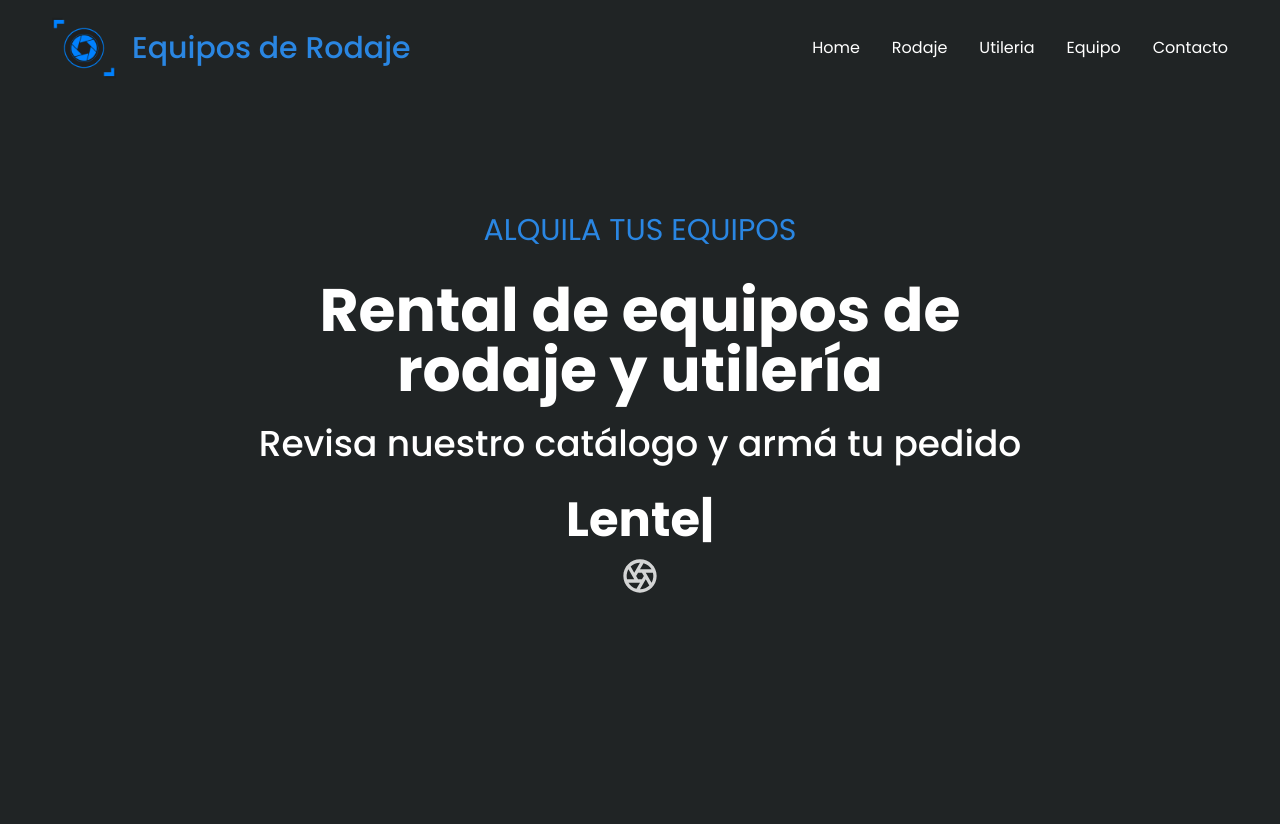
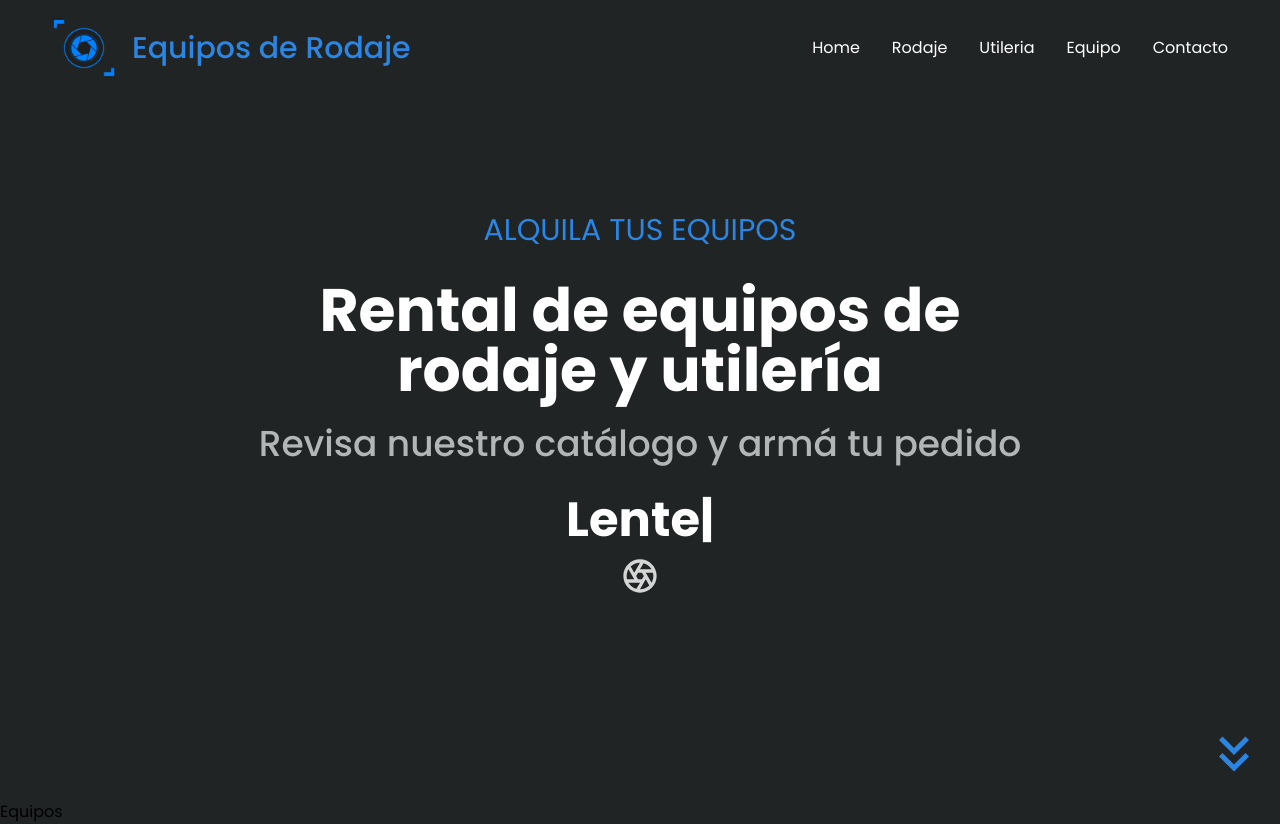
Before and after one commit to lautarocuneo/edr-react, a React (Create React App) app in the folder my-app/: page / in a window 1280 px wide. Before the commit the page ends 800 px from the top, so only its background shows below. Built offline with nearby package versions, Linux system fonts and the light colour scheme.

Commit message:
boludeces
xdd

```diff
--- a/my-app/src/App.js
+++ b/my-app/src/App.js
@@ -1,12 +1,14 @@
 import React from "react";
 import NavBar from "./components/NavBar";
 import Hero from "./components/Hero";
+import Equipos from "./components/Equipos";
 
 function App() {
   return (
     <div>
       <NavBar/>
       <Hero/>
+      <Equipos/>
     </div>
   );
 }
--- /dev/null
+++ b/my-app/src/components/Equipos.jsx
@@ -0,0 +1,9 @@
+import React from 'react'
+
+const Equipos = () => {
+  return (
+    <div>Equipos</div>
+  )
+}
+
+export default Equipos
--- a/my-app/src/components/Hero.jsx
+++ b/my-app/src/components/Hero.jsx
@@ -2,6 +2,7 @@ import React from 'react'
 import { ReactTyped } from "react-typed";
 import IconAnimation from './IconAnimation';
 
+import { MdKeyboardDoubleArrowDown } from "react-icons/md";
 
 
 
@@ -14,7 +15,7 @@ const Hero = () => {
         <p className='text-[#2A86E2] fond-bold p-2 md:text-3xl'>ALQUILA TUS EQUIPOS</p>
         <h1 className='md:text-6xl sm:text-5xl text-3xl font-bold md:py-6 py-3 mx-3'>Rental de equipos de rodaje y utilería</h1>
         <div>
-          <p className='md:text-4xl sm:text-3xl text-xl font-medium md:pb-8'>Revisa nuestro catálogo y armá tu pedido</p>
+          <p className='md:text-4xl sm:text-3xl text-xl font-medium md:pb-8 text-[#b3b6b7]'>Revisa nuestro catálogo y armá tu pedido</p>
           <div className='flex flex-col justify-center items-center'>
           <ReactTyped
           className='md:text-5xl sm:text-4xl text-xl font-bold pb-3'
@@ -24,6 +25,12 @@ const Hero = () => {
           <IconAnimation/>
           </div>
         </div>
+
+      </div>
+      <div className="">
+        <div className="absolute bottom-4 right-4">
+          <MdKeyboardDoubleArrowDown size={60} color={"#2A86E2"} />
+        </div>
       </div>
     </div>
   )
```
